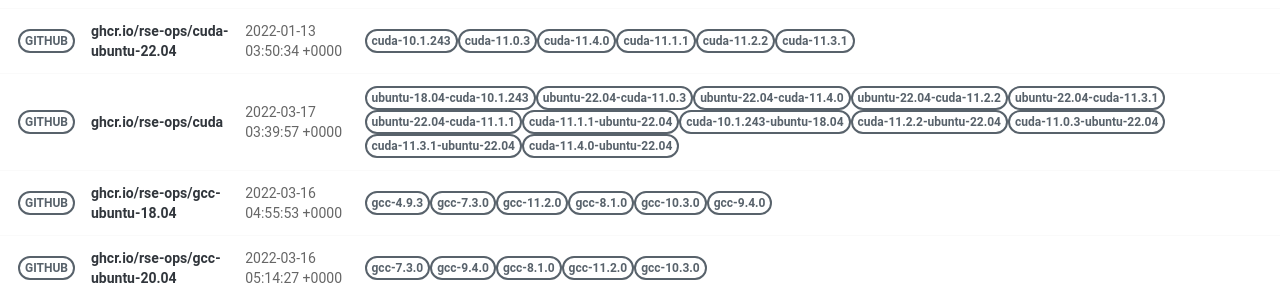
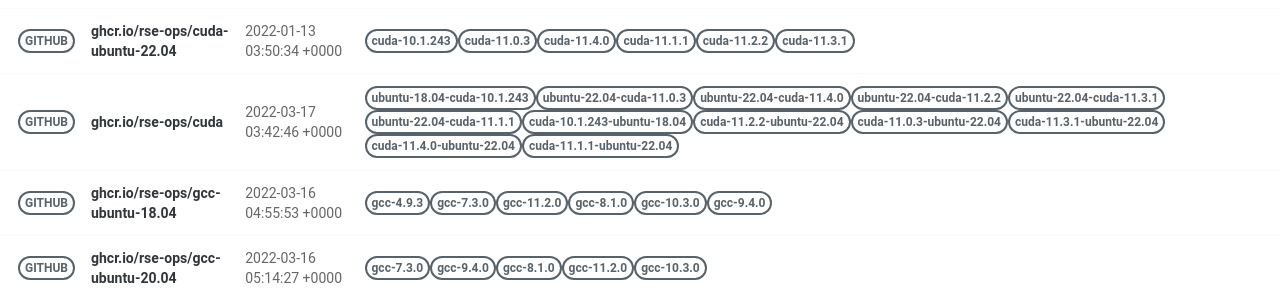
Before and after one commit to rse-ops/docker-images, a Jekyll site: the page built from pages/index.md, in a window 1280 px wide. Shown: the part 421-721 px from the top of the page. Built offline with Jekyll 4.4.1, drawn with Linux system fonts in a browser that asks for light colours; nearby versions of some CDN libraries.

Commit message:
Automated push to update library 2022-03-17

```diff
--- a/_library/ghcr.io-rse-ops-cuda.md
+++ b/_library/ghcr.io-rse-ops-cuda.md
@@ -1,7 +1,7 @@
 ---
 layout: container
 name: ghcr.io/rse-ops/cuda
-updated_at: 2022-03-17 03:39:57.377094
+updated_at: 2022-03-17 03:42:46.518169
 
 
 container_url: https://github.com/orgs/rse-ops/packages/container/package/cuda
```
Also changed, not shown: other parts of _library/ghcr.io-rse-ops-cuda.md (+3 -3 lines).
